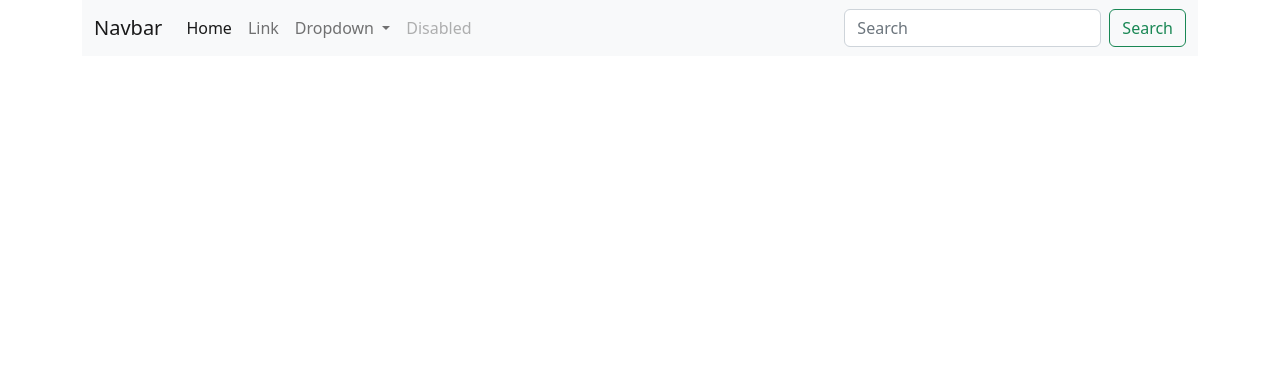
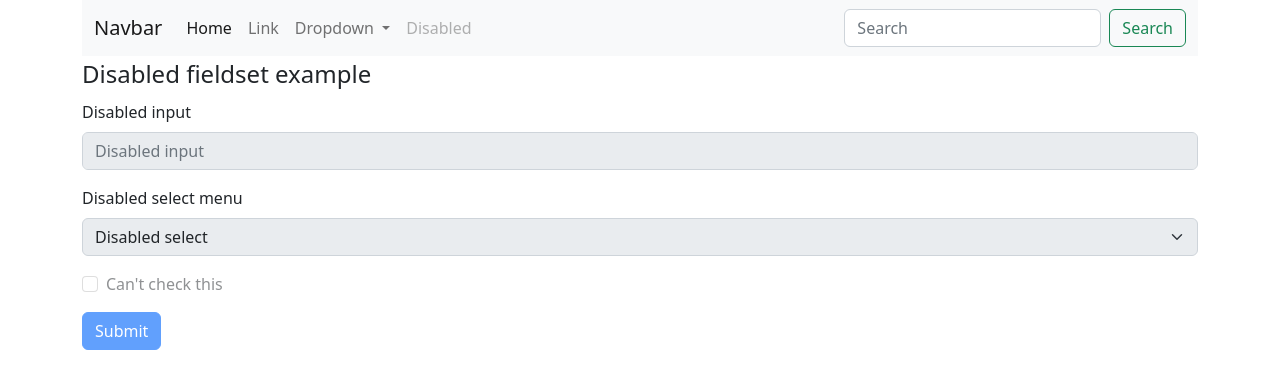
Before and after one commit to Hasanul-Alam/test, a plain HTML site: page index.html in a window 1280 px wide. Drawn offline with nearby package versions, Linux system fonts and the light colour scheme.

Commit message:
form added

```diff
--- a/index.html
+++ b/index.html
@@ -49,8 +49,36 @@
             </div>
           </nav>
     </div>
+      <!-- Navbar Menu End -->
 
-      <!-- Navbar Menu End -->
+      <!-- Form Start -->
+      <div class="container">
+        <form>
+            <fieldset disabled>
+              <legend>Disabled fieldset example</legend>
+              <div class="mb-3">
+                <label for="disabledTextInput" class="form-label">Disabled input</label>
+                <input type="text" id="disabledTextInput" class="form-control" placeholder="Disabled input">
+              </div>
+              <div class="mb-3">
+                <label for="disabledSelect" class="form-label">Disabled select menu</label>
+                <select id="disabledSelect" class="form-select">
+                  <option>Disabled select</option>
+                </select>
+              </div>
+              <div class="mb-3">
+                <div class="form-check">
+                  <input class="form-check-input" type="checkbox" id="disabledFieldsetCheck" disabled>
+                  <label class="form-check-label" for="disabledFieldsetCheck">
+                    Can't check this
+                  </label>
+                </div>
+              </div>
+              <button type="submit" class="btn btn-primary">Submit</button>
+            </fieldset>
+          </form>
+      </div>
+      <!-- Form end -->
 
 
     <!-- Bootstrap js link -->
```
